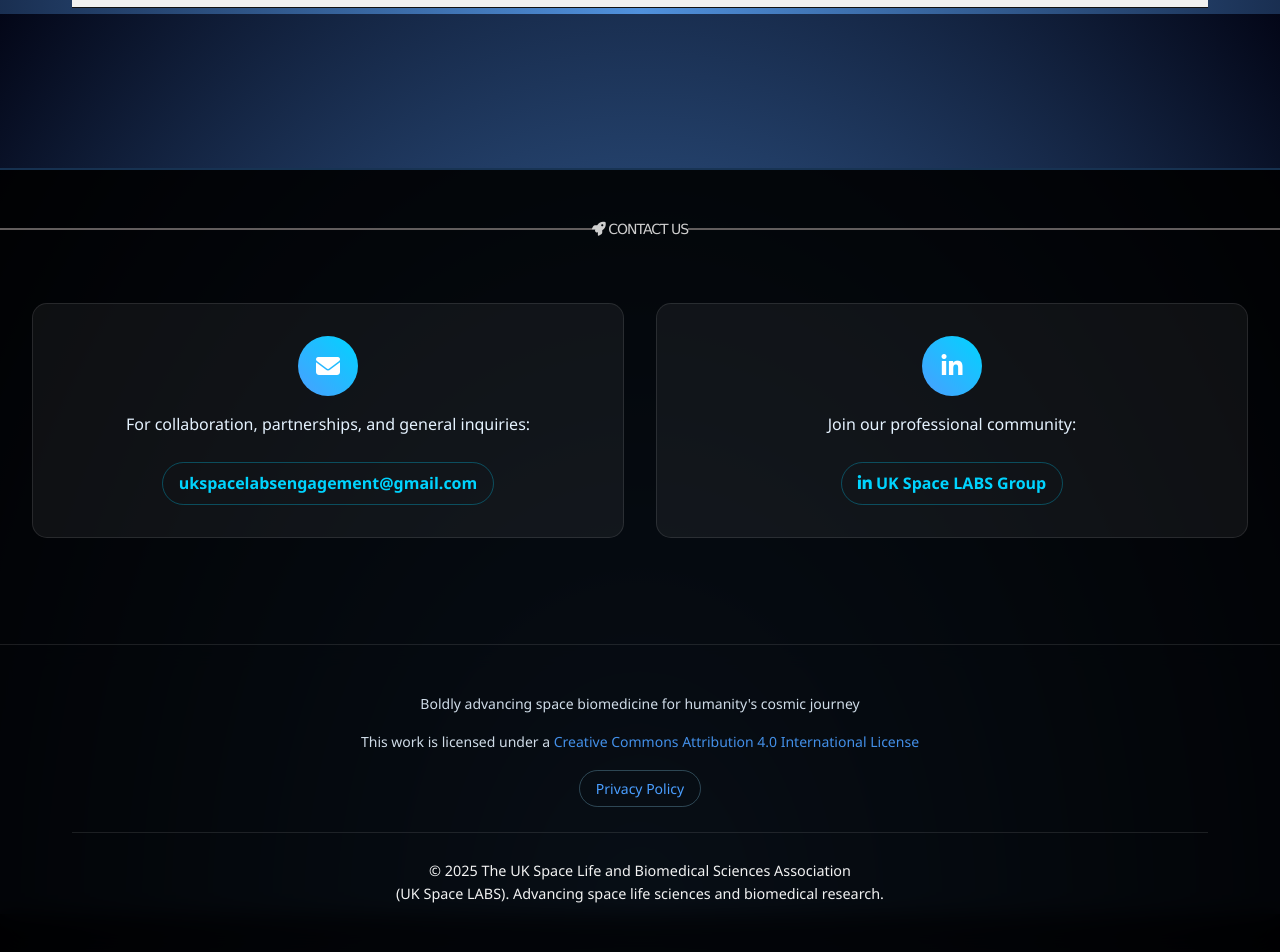
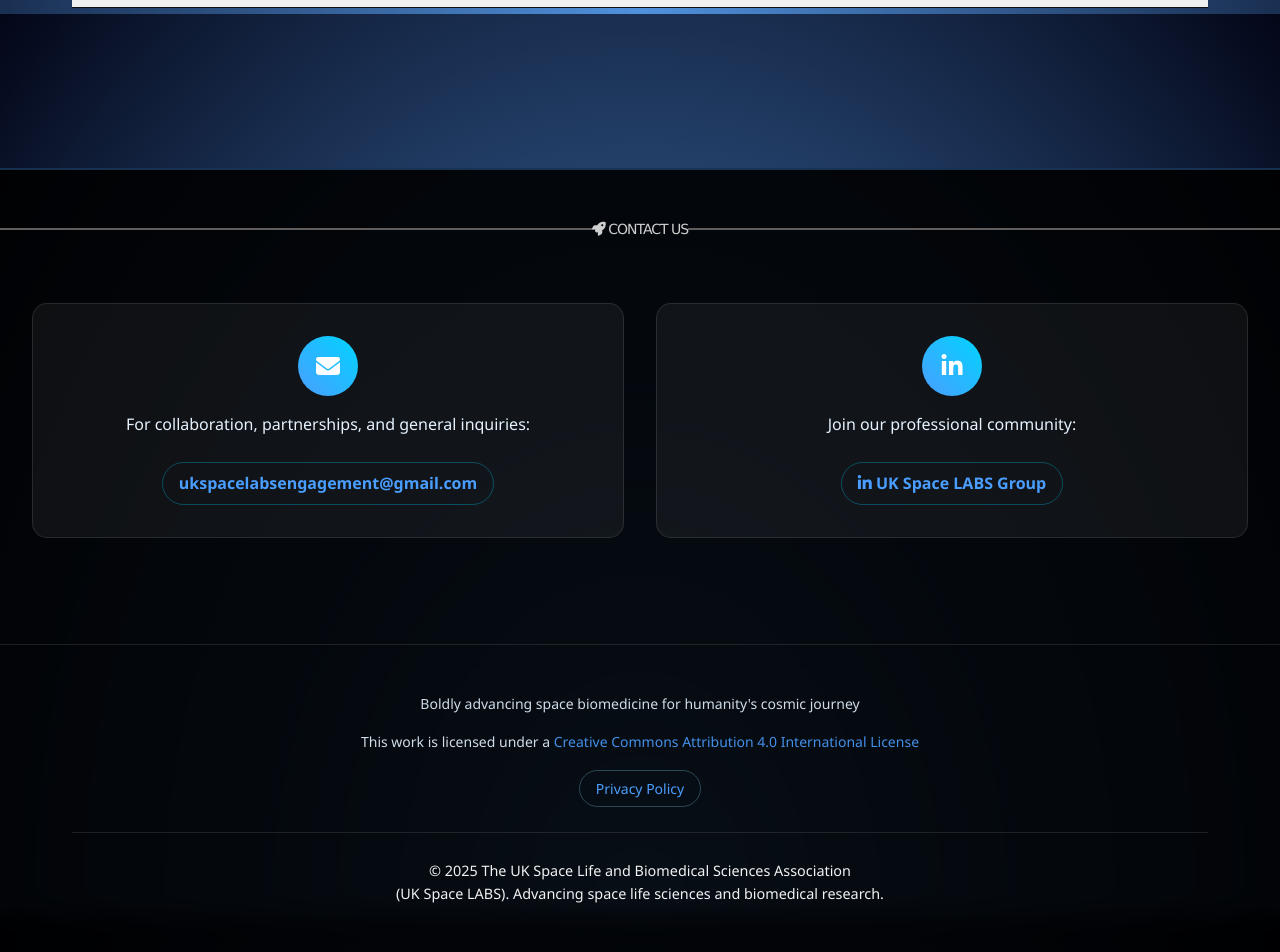
Before and after one commit to UK-Space-LABS/ukspacelabs-web, a Jekyll site: the page built from index.md, in a window 1280 px wide. Shown: the part 1786-2738 px from the top of the page. Built offline with Jekyll 4.4.1, drawn with Linux system fonts in a browser that asks for light colours; nearby versions of some CDN libraries; our own code applies the rules of GitHub Pages for plain Markdown files.

Commit message:
Update contact.html
Aligning hyperlink text brightness

```diff
--- a/_includes/contact.html
+++ b/_includes/contact.html
@@ -30,7 +30,7 @@
                 </a>
             {% else %}
                 <a href="https://www.linkedin.com/groups/13616507/" target="_blank" class="contact-link">
-                    <i class="fa fa-linkedin" aria-hidden="true"></i> UK Space LABS Group
+                    <i class="fa fa-linkedin" aria-hidden="false"></i> UK Space LABS Group
                 </a>
             {% endif %}
         </div>
@@ -201,7 +201,7 @@
 }
 
 .contact-link {
-    color: #00d4ff;
+    color: #4a9eff; /* #00d4ff; */
     text-decoration: none;
     font-weight: 600;
     transition: all 0.3s ease;
@@ -217,6 +217,10 @@
     background: rgba(0, 212, 255, 0.2);
     transform: translateY(-2px);
     box-shadow: 0 5px 15px rgba(0, 212, 255, 0.3);
+}
+
+.contact-link i {
+    color: inherit;
 }
 
 .contact-social-list ul {
```
